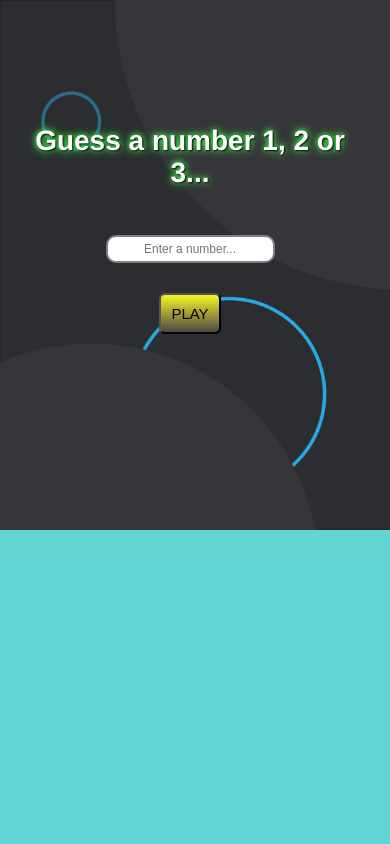
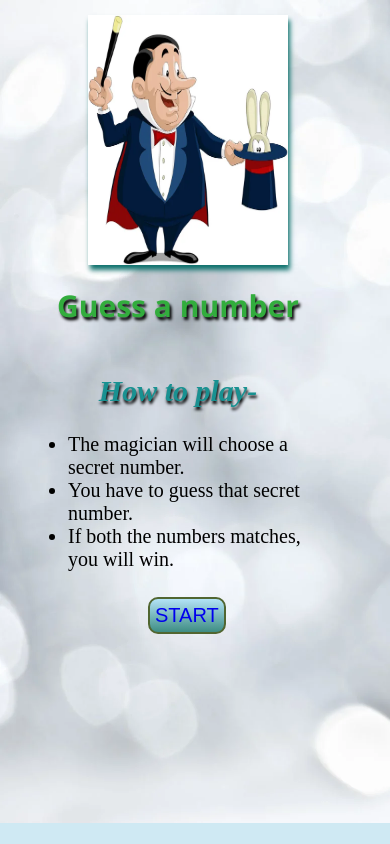
Before and after one commit to PriyaSaini26/NumberGame.github.io, a plain HTML site: page index.html in a window 390 px wide. Drawn offline with Linux system fonts and the light colour scheme.

Commit message:
Added front page

```diff
--- a/index.html
+++ b/index.html
@@ -8,171 +8,151 @@
     <title>Document</title>
     <style>
         body {
-
-            background-image: url("no_back7.jpg");
-            background-color: azure;
-            padding: 7px;
-
+            background-image: url("background.webp");
             background-repeat: no-repeat;
             background-size: cover;
         }
 
-        #main {
+        #text {
+            margin-top: 100px;
+            float: right;
+            margin-right: 190px;
 
+        }
+
+        #text h1 {
+            color: rgb(50, 173, 61);
+            font-size: 70px;
+
+            font-family: 'Segoe UI', Tahoma, Geneva, Verdana, sans-serif;
+            text-shadow: 2px 3px 3px black;
+        }
+
+        #text h2 {
+            text-shadow: 1px 3px 3px black;
+            color: rgb(25, 145, 145);
+            font-size: 50px;
+            font-style: italic;
             text-align: center;
         }
 
-
-        h2 {
-            margin-top: 200px;
-            font-size: 55px;
-            text-shadow: 1px 1px 2px black, 0 0 10px rgb(57, 241, 57), 0 0 5px rgb(71, 243, 85);
-            color: white;
-            padding-top: 30px;
-            font-family: 'Franklin Gothic Medium', 'Arial Narrow', Arial, sans-serif;
+        #text li {
+            font-size: 25px;
         }
 
-        input {
-            margin: 13px;
-            margin-bottom: 30px;
-            padding: 15px;
-            border: 3px solid gray;
+        #text button {
+            border: 2px solid rgb(81, 102, 49);
+            font-size: 35px;
+            background-image: linear-gradient(rgb(179, 227, 247), rgb(62, 141, 131));
+            color: black;
             border-radius: 10px;
-            font-size: 20px;
-            text-align: center;
+            margin-left: 180px;
+            margin-top: 50px;
+            padding: 10px;
         }
 
-        #main button {
-            font-size: 30px;
-            background-image: linear-gradient(rgb(243, 247, 35), rgb(80, 69, 71));
-
-            padding: 15px;
-            border-radius: 12px;
+        #img1 {
+            margin-left: 50px;
+            margin-top: 150px;
+            float: left;
+            box-shadow: 2px 5px 5px rgb(15, 114, 109);
         }
 
-        img {
-            margin-top: 130px;
-            margin-left: 505px;
-            height: 350px;
-            width: 500px;
-            border: 2px solid white;
-        }
 
-        #result button {
-            margin-top: 20px;
-            margin-left: 690px;
-            font-size: 30px;
-            background-image: linear-gradient(rgb(243, 247, 35), rgb(80, 69, 71));
-            padding: 15px;
-            border-radius: 6px;
-        }
 
-        @media screen and (max-width:720px) {
+
+
+
+
+        @media (max-width:480px) {
+
             body {
-                background-image: url("no_back7.jpg");
-                background-color: rgb(100, 211, 211);
-                padding: 7px;
-
+                background-image: url("background.webp");
                 background-repeat: no-repeat;
-                background-size:cover;
-                width: 350px;
-                height: 500px;
+                background-size: cover;
+                height: 800px;
+                background-color: rgb(207, 233, 243);
             }
 
-            #main {
+            #text {
+                float: none;
+                margin-left: 20px;
+
+                width: 300px;
+                margin-top: 10px;
+            }
+
+            #text h1 {
+                color: rgb(50, 173, 61);
+                font-size: 30px;
+                font-family: 'Segoe UI', Tahoma, Geneva, Verdana, sans-serif;
+                text-shadow: 2px 3px 3px black;
                 text-align: center;
             }
 
-            #result {
-                text-align: center;
+            #img1 {
+
+                margin-left: 80px;
+                width: 200px;
+                height: 250px;
+                margin-top: 15px;
+                box-shadow: 2px 5px 5px rgb(15, 114, 109);
+                clear: both;
+                margin-bottom: 10px;
+                float: none;
+            }
+            #img1 img {
+                width: 200px;
+                height: 250px;
             }
 
-
-            h2 {
-                margin-top: 100px;
-                font-size: 28px;
-                text-shadow: 1px 1px 2px black, 0 0 10px rgb(57, 241, 57), 0 0 5px rgb(71, 243, 85);
-                color: white;
-                padding-top: 10px;
+            #text h2 {
+                text-shadow: 1px 3px 3px black;
+                color: rgb(25, 145, 145);
+                font-size: 30px;
+                font-style: italic;
+                text-align: center;
+                margin-top: 10px;
             }
 
-            input {
-                margin: 5px;
-                margin-bottom: 10px;
-                padding: 5px;
-                border: 2px solid gray;
-                border-radius: 10px;
-                font-size: 12px;
-                text-align: center;
+            #text li {
+                font-size: 20px;
             }
 
-            #main button {
-                font-size: 15px;
-                background-image: linear-gradient(rgb(243, 247, 35), rgb(80, 69, 71));
-                padding: 10px;
-                border-radius: 6px;
-                margin-top: 20px;
+            #text button {
+                border: 2px solid rgb(81, 102, 49);
+                font-size: 20px;
+                background-image: linear-gradient(rgb(179, 227, 247), rgb(62, 141, 131));
+                color: black;
+                border-radius: 10px;
+                margin-left: 120px;
+                margin-top: 10px;
+                padding: 5px;
             }
 
-            img {
-                margin-top: 50px;
-                margin-left: 20px;
-                height: 150px;
-                width: 120px;
-            }
-
-            #result button {
-                margin-top: 18px;
-                margin-left: auto;
-                font-size: 15px;
-                background-image: linear-gradient(rgb(243, 247, 35), rgb(80, 69, 71));
-                padding: 5px;
-                border-radius: 6px;
-            }
 
         }
     </style>
 </head>
 
 <body>
-    <div id="result"></div>
-    <div id="main">
-        <h2>Guess a number 1, 2 or 3...</h2><br>
-        <input type="text" placeholder="Enter a number..."><br>
-        <button type="submit" onclick="myFun()">PLAY</button>
+    <div id="img1">
+        <img src="magician.jpg" alt="">
+    </div>
+    <div id="text">
+        <h1>Guess a number</h1><br>
+        <h2>How to play-</h2>
+
+        <ul>
+            <li>The magician will choose a secret number.</li>
+            <li>You have to guess that secret number.</li>
+            <li>If both the numbers matches, you will win.</li>
+        </ul>
+
+        <button><a href="testing.html" style="text-decoration: none;"> START</a></button>
     </div>
 
 
-
-    <script>
-        function myFun() {
-            a = document.getElementsByTagName("input")[0].value;
-            // console.log(a);
-            let max = 3;
-            let min = 1
-            let x = Math.floor(Math.random() * (max - min + 1)) + min;
-            // console.log("x=",x);
-            if (x == a) {
-                console.log("Yay matched...");
-                document.getElementById("main").innerHTML = ``;
-                document.getElementById("result").innerHTML = `<img src="snoopy-yay.gif"><br>
-              <button type="submit" onclick="start()">PLAY AGAIN</button>`
-            }
-            else {
-                console.log("Try again...");
-                document.getElementById("main").innerHTML = ``;
-                document.getElementById("result").innerHTML = `<img src="gameOver.gif"><br>
-              <button type="submit" onclick="start()">PLAY AGAIN</button>`
-            }
-        }
-
-        function start() {
-            document.getElementById("result").innerHTML = ``;
-            document.getElementById("main").innerHTML = ` <h2>Guess a number 1, 2 or 3...</h2><br>
-        <input type="text" placeholder="Enter the number..."><br>
-        <button type="submit" onclick="myFun()">PLAY</button>`;
-        }
-    </script>
 </body>
 
 </html>
```
Also changed, not shown: numberGame.js (added, +44 -0 lines), testing.html (added, +163 -0 lines), background.webp (added), magician.jpg (added).
